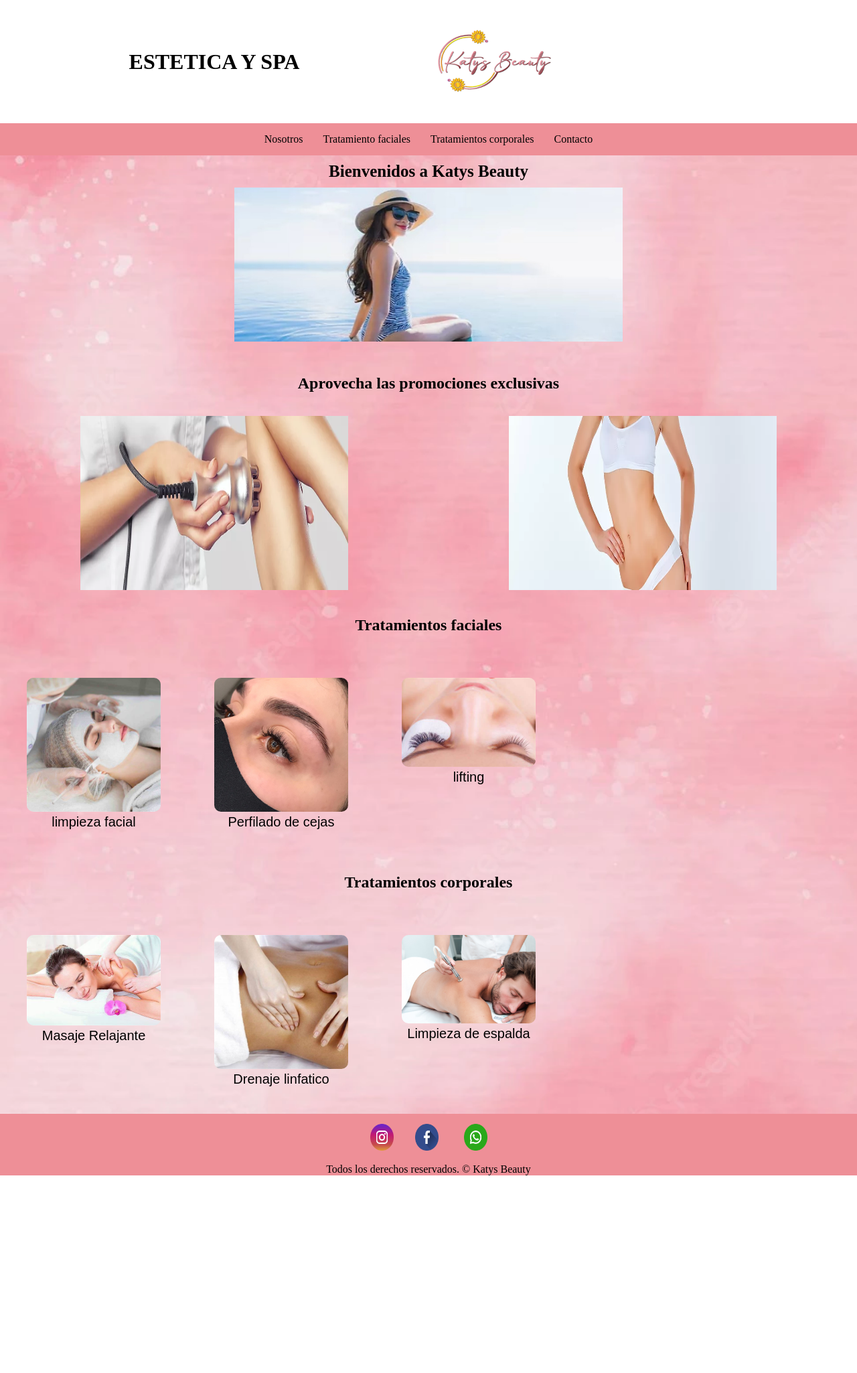
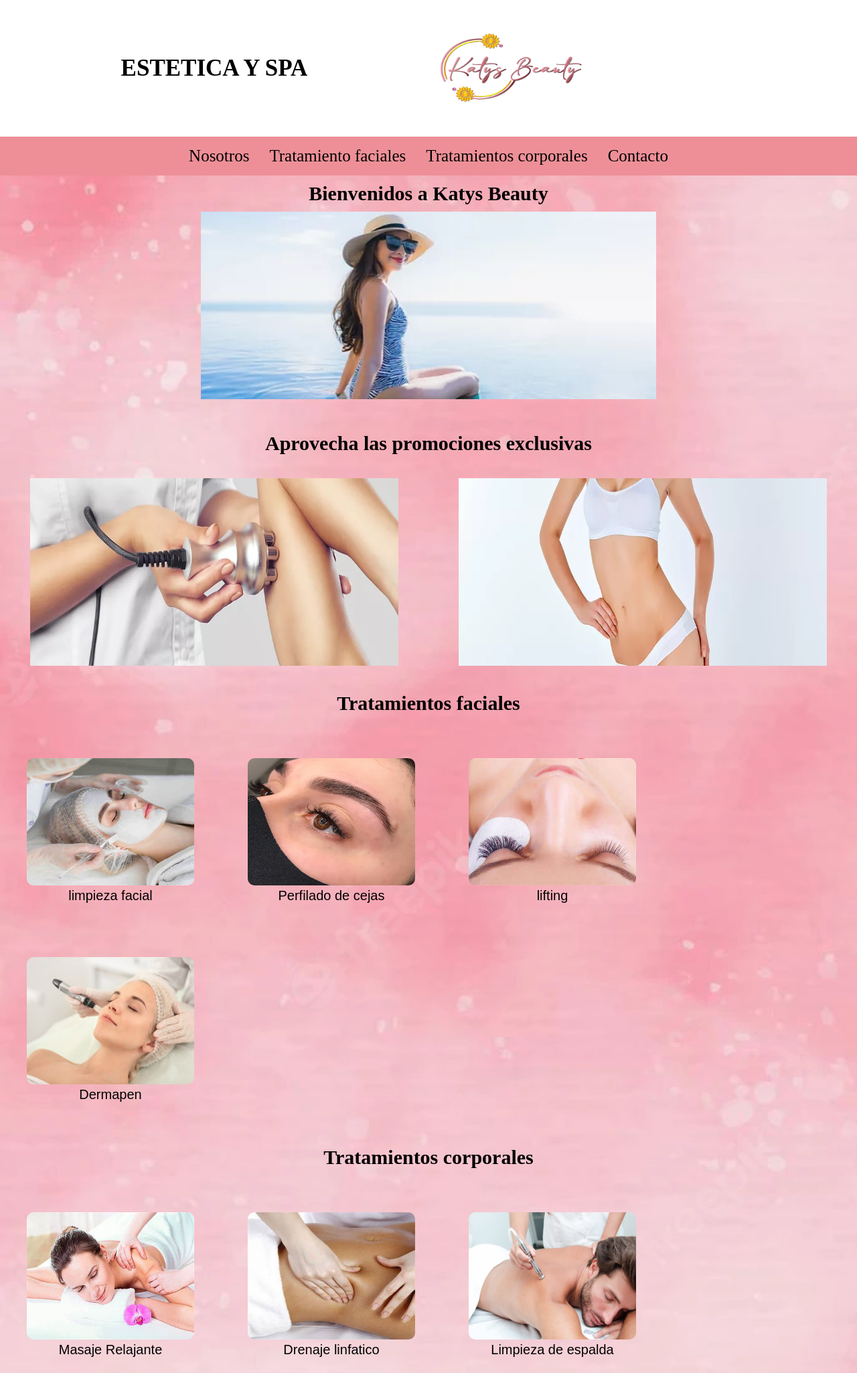
Before and after one commit to Gene2833/Katys-Beauty, a plain HTML site: page index.html in a window 1280 px wide. Shown: the top 2050 px of the page at 67% size. Before the commit the page ends 1755 px from the top, so only its background shows below. Drawn offline with Linux system fonts and the light colour scheme.

Commit message:
modificaciones

```diff
--- a/index.html
+++ b/index.html
@@ -94,6 +94,11 @@
                     <p> lifting</p>
                 </div>
 
+                <div  class =" cajas ">
+                    <img  src ="./assets/imagenes/dermapen.jpg" alt ="" >
+                    <p> Dermapen</p>
+                </div>
+
             </main>
 
                 <div class="encabezado">
@@ -115,6 +120,11 @@
                 <div  class =" cajas ">
                     <img  src ="./assets/imagenes/liempieza de espalda profunda.jpg" alt ="" >
                     <p> Limpieza de espalda</p>
+                </div>
+
+                <div  class =" cajas ">
+                    <img  src ="./assets/imagenes/reductores.jpg" alt ="" >
+                    <p> Masaje Reductores</p>
                 </div>
             </main>
 
--- a/sass/_Index.scss
+++ b/sass/_Index.scss
@@ -20,10 +20,11 @@
     .titulo{
         display: flex;
         justify-content: center;
+        font-size: 35px;
     }
     .logo{
-        width: 200px;
-        height: 180px;
+        width: 250px;
+        height: 200px;
         grid-column: 2/3;
         }
 
@@ -46,6 +47,7 @@
         text-decoration: none;
         color:black;
         cursor: pointer;
+        font-size: 25px;
         }
         .menu-bar{
             display: none;
@@ -59,12 +61,12 @@
     padding: 10px;
 
         h1{
-            font-size: 25px;
+            font-size: 30px;
         }
 
         img{
-            width: 600px;
-            height: 250px;
+            width: 700px;
+            height: 300px;
             padding: 10px;
         }
 
@@ -79,8 +81,8 @@
     .item1 {
         padding: 10px;
         img{
-            width: 400px;
-            height: 260px;
+            width: 550px;
+            height: 280px;
         }
     }
 }
@@ -89,6 +91,10 @@
 .encabezado{
     text-align: center;
     padding: 25px;
+
+        h2{
+            font-size: 30px;
+    }
 }
 
 .main{
@@ -101,7 +107,8 @@
         }
 
         .cajas img{
-        width: 200px;
+        width: 250px;
+        height: 190px;
         border-radius: 10px;
         }
 
@@ -131,8 +138,8 @@ footer{
         }
 
         img{
-            height: 40px;
-            width: 35px;
+            height: 60px;
+            width: 55px;
             margin: 10px;
         }
     }
@@ -141,6 +148,7 @@ footer{
 
             p{
                 color: #000000;
+                font-size: 20px;
             }
         }
 }
--- a/sass/estilos.scss
+++ b/sass/estilos.scss
@@ -5,6 +5,7 @@
 
 .servicio{
         padding: 30px;
+        font-size: 20px;
 }
 
 .contenedor{
@@ -12,7 +13,8 @@
     flex-wrap: wrap;
 
         .caja img{
-        width: 200px;
+        width: 250px;
+        height: 190px;
         border-radius: 10px;
         }
 
@@ -22,8 +24,7 @@
 
         .caja p{
         text-align: center;
-        font-size: 20px;
-        font-weight: 600px;
+        font-size: 25px;
         font-family: Arial, Helvetica, sans-serif;
         }
 }
@@ -37,14 +38,16 @@
 
         .formu1 img{
             padding: 10px;
-        width: 350px;
-        height: 220px;
+            width: 350px;
+            height: 220px;
     }
     .for{
             padding: 10px;
+            font-size: 20px;
 
             h4{
                 text-align: center;
+                font-size: 20px;
             }
         }
 
@@ -61,8 +64,12 @@
             justify-items: center;
         }
         .ubi img{
-            width: 60px;
-            height: 55px;
+            width: 70px;
+            height: 65px;
             padding: 10px;
         }
+
+        h5{
+            font-size: 20px;
+        }
 }
```
Also changed, not shown: css/estilos.css, 2 other files.
